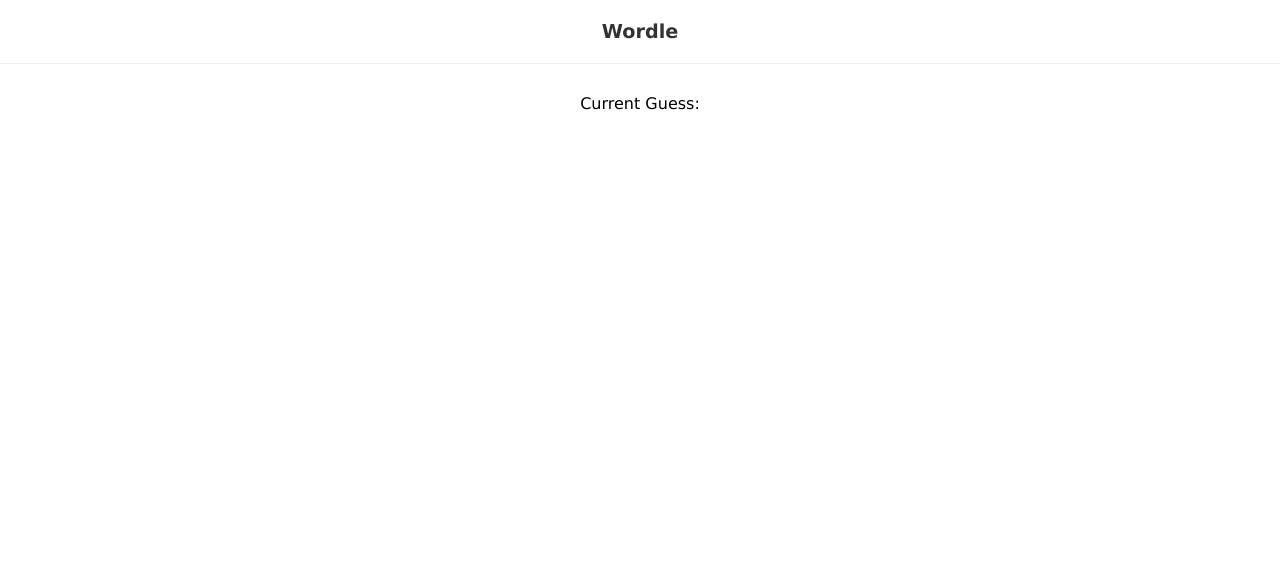
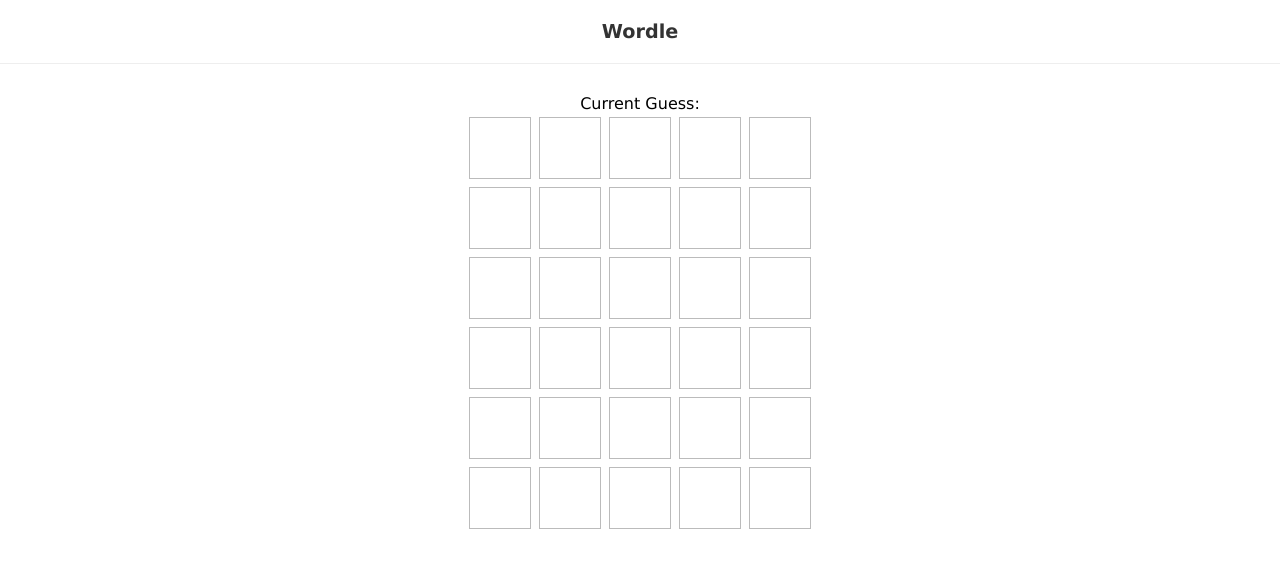
Before and after one commit to alexgodjirah/Web-Dev-Lab, a React (Create React App) app: page / in a window 1280 px wide. Shown: the top 568 px of the page. Built offline with nearby package versions, Linux system fonts and the light colour scheme; data requests are answered from the project's data file.

Commit message:
Feat: Grid and Row for the Wordle

```diff
--- /dev/null
+++ b/src/components/Grid.js
@@ -0,0 +1,12 @@
+import React from 'react'
+import Row from './Row'
+
+export default function Grid({ currentGuess, guesses, turn }) {
+    return (
+        <div>
+            {guesses.map((guess, idx) => {
+                return <Row key={idx} />
+            })}
+        </div>
+    )
+}
--- /dev/null
+++ b/src/components/Row.js
@@ -0,0 +1,15 @@
+import React from 'react';
+import '../index.css';
+
+export default function Row() {
+
+    return (
+        <div className='row'>
+            <div></div>
+            <div></div>
+            <div></div>
+            <div></div>
+            <div></div>
+        </div>
+    )
+}
--- a/src/components/Wordle.js
+++ b/src/components/Wordle.js
@@ -1,5 +1,6 @@
 import React, { useEffect } from 'react';
 import useWordle from '../hooks/useWordle';
+import Grid from './Grid';
 
 export default function Wordle({ solution }) {
     const { currentGuess, handleKeyup, guesses, isCorrect, turn } = useWordle(solution);
@@ -16,6 +17,9 @@
     },[guesses, turn, isCorrect]);
 
     return (
-        <div>Current Guess: {currentGuess}</div>
+        <div>
+            <div>Current Guess: {currentGuess}</div>
+            <Grid currentGuess={currentGuess} guesses={guesses} turn={turn} />
+        </div>
     )
 }
--- a/src/hooks/useWordle.js
+++ b/src/hooks/useWordle.js
@@ -55,7 +55,7 @@
             return [...prevHistory, currentGuess]
         });
 
-        // Add turn
+        // Add turn to turn state
         setTurn(prevTurn => {
             return prevTurn + 1;
         });
--- a/src/index.css
+++ b/src/index.css
@@ -12,3 +12,22 @@
   margin: 0 0 30px 0;
   color: #333;
 }
+/* Rows */
+.row {
+  text-align: center;
+  display: flex;
+  justify-content: center;
+}
+
+.row > div {
+  display: block;
+  width: 60px;
+  height: 60px;
+  border: 1px solid #bbb;
+  margin: 4px;
+  text-align: center;
+  line-height: 60px;
+  text-transform: uppercase;
+  font-weight: bold;
+  font-size: 2.5em;
+}
```
